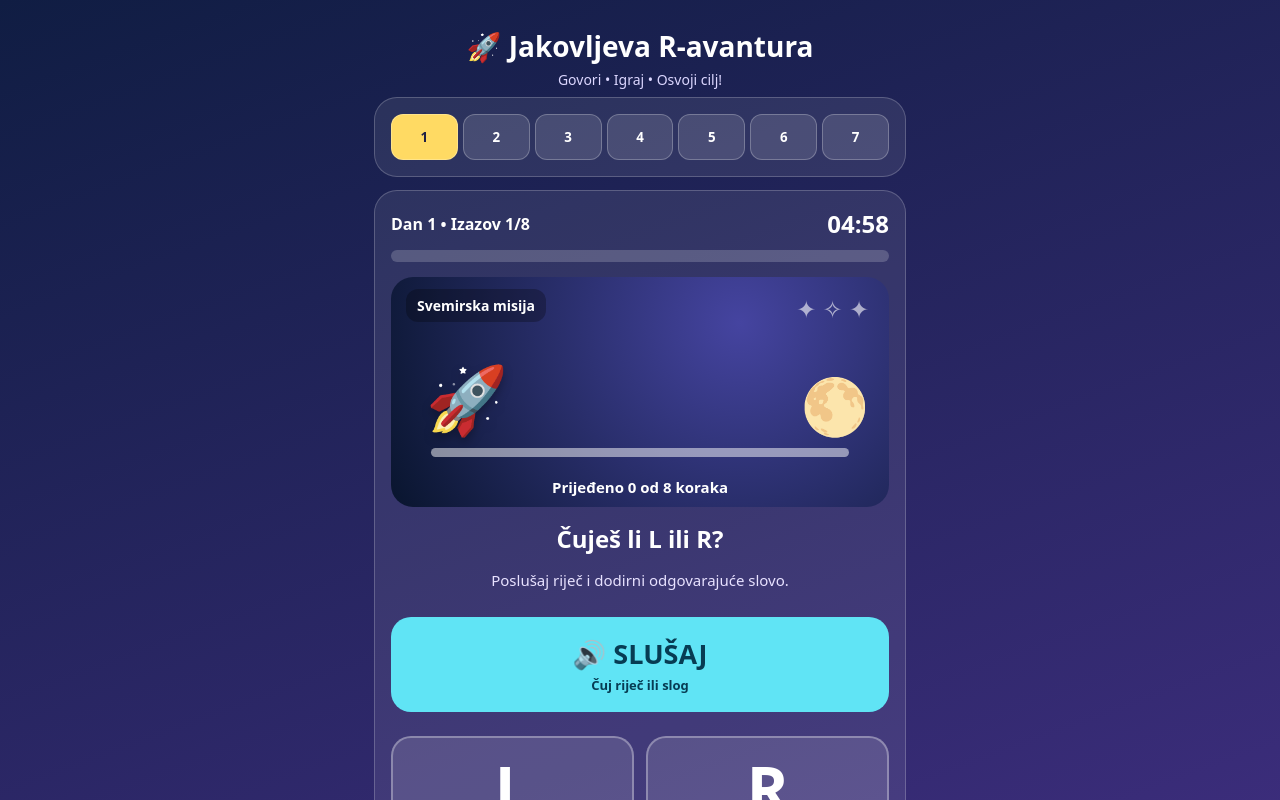
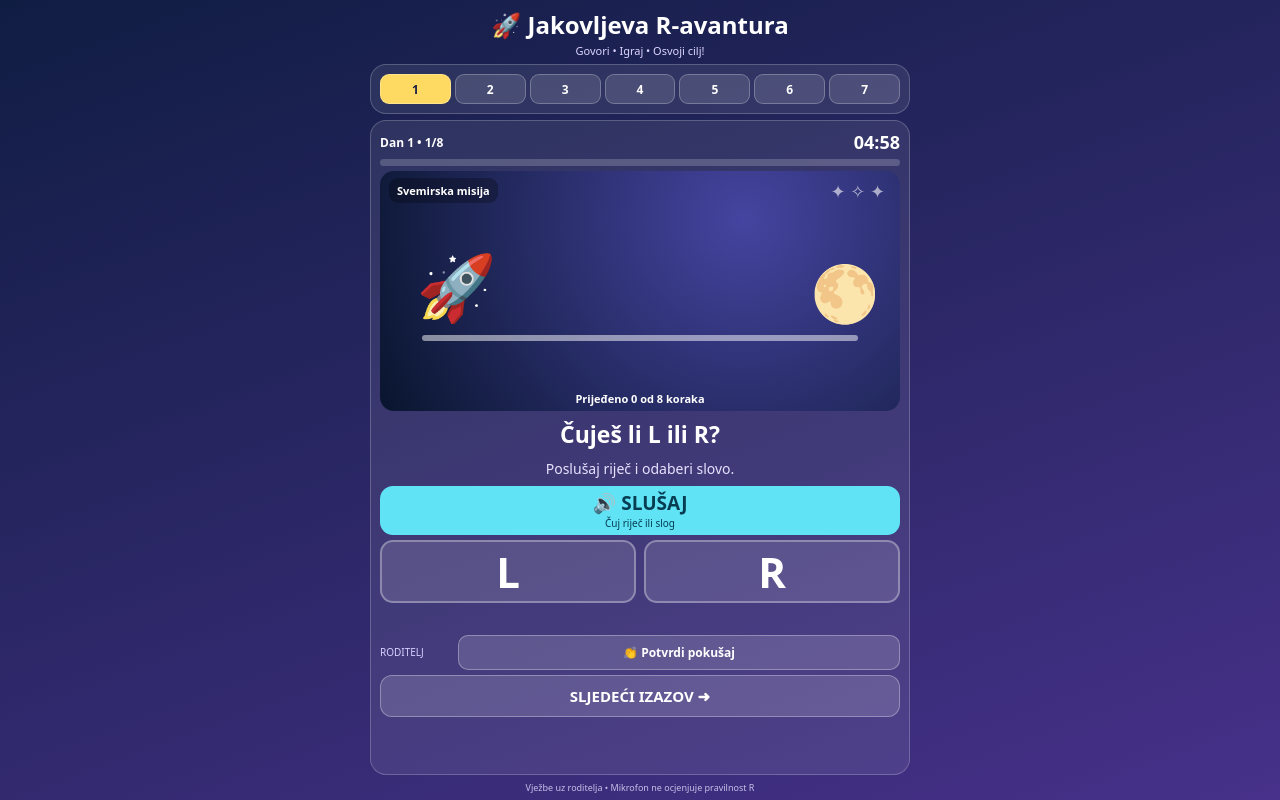
Before and after one commit to DedicLuka/R-avantura, a plain HTML site: page index.html in a window 1280 px wide. Both pictures are taken after a click on the button "▶ ZAPOČNI MISIJU". Shown: the top 800 px of the page. Drawn offline with Linux system fonts and the light colour scheme.

Commit message:
Update index.html

```diff
--- a/index.html
+++ b/index.html
@@ -14,9 +14,14 @@
  --pink:#ff88b8;
  --green:#5ce6a4;
 }
+html,body{
+ margin:0;
+ width:100%;
+ height:100%;
+ overflow:hidden;
+ overscroll-behavior:none;
+}
 body{
- margin:0;
- min-height:100dvh;
  background:linear-gradient(160deg,#101d43,#47318a);
  color:white;
  font-family:system-ui,-apple-system,sans-serif;
@@ -26,114 +31,117 @@ button{
  cursor:pointer;
  touch-action:manipulation;
 }
-button:disabled{opacity:.55;cursor:default}
+button:disabled{opacity:.55}
 .app{
+ width:100%;
  max-width:560px;
+ height:100dvh;
  margin:auto;
- padding:14px 14px 35px;
+ padding:
+ max(6px,env(safe-area-inset-top))
+ 10px
+ max(6px,env(safe-area-inset-bottom));
+ display:flex;
+ flex-direction:column;
+ gap:6px;
+ overflow:hidden;
 }
-header{text-align:center;padding:8px}
-h1{font-size:28px;margin:5px}
-.sub{font-size:14px;color:#dcd7ff}
+header{
+ text-align:center;
+ flex-shrink:0;
+}
+h1{
+ font-size:clamp(18px,4.8vw,24px);
+ margin:2px 0;
+}
+.sub{
+ font-size:11px;
+ color:#ddd5ff;
+}
 .panel{
  background:#ffffff15;
  border:1px solid #ffffff35;
- border-radius:23px;
- padding:16px;
- margin-bottom:13px;
+ border-radius:16px;
+ padding:9px;
+ min-height:0;
 }
 .days{
  display:grid;
  grid-template-columns:repeat(7,1fr);
- gap:5px;
+ gap:4px;
 }
 .day{
  background:#ffffff20;
  border:1px solid #ffffff40;
  color:white;
- border-radius:12px;
- min-height:46px;
+ border-radius:9px;
+ min-height:30px;
+ font-size:12px;
  font-weight:800;
 }
-.day.active{background:var(--gold);color:#202044}
+.day.active{
+ background:var(--gold);
+ color:#202044;
+}
 .day.done{border:2px solid var(--green)}
-.hero{text-align:center;font-size:70px;margin:12px}
-h2{text-align:center;font-size:23px}
+#home,#finish{
+ flex:1;
+ display:flex;
+ flex-direction:column;
+ align-items:center;
+ justify-content:center;
+ gap:12px;
+}
+.hero{
+ text-align:center;
+ font-size:clamp(55px,12vh,90px);
+}
+h2{
+ text-align:center;
+ font-size:22px;
+ margin:5px;
+}
 .help{
  text-align:center;
  color:#e8e2ff;
- line-height:1.45;
- font-size:15px;
+ line-height:1.25;
+ font-size:clamp(12px,2.8vw,14px);
+ margin:3px 0;
 }
 .primary{
  width:100%;
- min-height:60px;
+ min-height:48px;
  background:var(--gold);
  border:0;
- border-radius:17px;
+ border-radius:13px;
  color:#292044;
- font-size:19px;
- font-weight:900;
- padding:12px;
-}
-.listen{
- width:100%;
- min-height:95px;
- background:var(--cyan);
- color:#073c53;
- border:0;
- border-radius:20px;
- font-size:27px;
- font-weight:900;
- margin:10px 0;
-}
-.mic{
- width:100%;
- min-height:85px;
- background:var(--pink);
- color:#4b1640;
- border:0;
- border-radius:20px;
- font-size:24px;
- font-weight:900;
- margin:8px 0;
-}
-.small{display:block;font-size:13px;margin-top:4px}
-.options{
- display:grid;
- grid-template-columns:1fr 1fr;
- gap:12px;
- margin:14px 0;
-}
-.option{
- min-height:105px;
- border-radius:20px;
- background:#ffffff20;
- border:2px solid #ffffff50;
- color:white;
- font-size:64px;
+ font-size:17px;
  font-weight:900;
 }
-.option.correct{background:#20865c}
-.option.wrong{background:#963c62}
-.prompt{
- font-size:24px;
- text-align:center;
- font-weight:900;
- margin:12px 0;
+#game{
+ flex:1;
+ display:flex;
+ flex-direction:column;
+ gap:5px;
+ overflow:hidden;
 }
 .top{
  display:flex;
  justify-content:space-between;
  align-items:center;
- margin-bottom:10px;
+ flex-shrink:0;
+ font-size:12px;
 }
-.timer{font-size:24px;font-weight:900}
+.timer{
+ font-size:18px;
+ font-weight:900;
+}
 .progress{
- height:12px;
+ height:7px;
  background:#ffffff30;
  border-radius:20px;
  overflow:hidden;
+ flex-shrink:0;
 }
 .bar{
  height:100%;
@@ -143,10 +151,11 @@ h2{text-align:center;font-size:23px}
 }
 .world{
  position:relative;
- height:230px;
- margin:15px 0;
+ flex:1;
+ min-height:75px;
+ max-height:240px;
  overflow:hidden;
- border-radius:22px;
+ border-radius:14px;
  background:linear-gradient(#3471bf,#83c5ed);
 }
 .world.space{
@@ -162,111 +171,194 @@ h2{text-align:center;font-size:23px}
  background:linear-gradient(#79c9ee,#60aa77);
 }
 .world:before{
- content:"✦  ✧  ✦";
+ content:"✦ ✧ ✦";
  position:absolute;
- top:15px;
- right:20px;
- font-size:24px;
+ top:8px;
+ right:15px;
+ font-size:18px;
  opacity:.6;
 }
 .path{
  position:absolute;
  left:8%;
  right:8%;
- bottom:50px;
- height:9px;
+ bottom:29%;
+ height:6px;
  background:#ffffff80;
  border-radius:20px;
 }
 .actor{
  position:absolute;
  left:7%;
- bottom:65px;
- font-size:66px;
+ bottom:34%;
+ font-size:clamp(35px,8vh,65px);
  transition:left .65s ease;
  z-index:2;
- filter:drop-shadow(0 5px 5px #0004);
 }
 .goal{
  position:absolute;
  right:4%;
- bottom:65px;
- font-size:55px;
+ bottom:34%;
+ font-size:clamp(32px,7vh,55px);
 }
 .worldLabel{
  position:absolute;
- top:12px;
- left:15px;
- font-size:14px;
+ top:7px;
+ left:9px;
+ font-size:11px;
  font-weight:800;
  background:#0004;
- border-radius:12px;
- padding:7px 11px;
+ border-radius:9px;
+ padding:5px 8px;
 }
 .stepText{
  position:absolute;
- bottom:10px;
+ bottom:5px;
  left:0;
  width:100%;
  text-align:center;
- font-size:15px;
+ font-size:11px;
  font-weight:800;
 }
+.prompt{
+ font-size:clamp(17px,4.5vw,23px);
+ text-align:center;
+ font-weight:900;
+ margin:2px 0;
+ flex-shrink:0;
+}
+.listen{
+ width:100%;
+ min-height:49px;
+ background:var(--cyan);
+ color:#073c53;
+ border:0;
+ border-radius:13px;
+ font-size:19px;
+ font-weight:900;
+ flex-shrink:0;
+}
+.mic{
+ width:100%;
+ min-height:51px;
+ background:var(--pink);
+ color:#4b1640;
+ border:0;
+ border-radius:13px;
+ font-size:19px;
+ font-weight:900;
+ flex-shrink:0;
+}
+.small{
+ display:block;
+ font-size:10px;
+ font-weight:500;
+}
+.options{
+ display:grid;
+ grid-template-columns:1fr 1fr;
+ gap:8px;
+ flex-shrink:0;
+}
+.options:empty{display:none}
+.option{
+ min-height:62px;
+ border-radius:13px;
+ background:#ffffff20;
+ border:2px solid #ffffff50;
+ color:white;
+ font-size:42px;
+ font-weight:900;
+}
+.option.correct{background:#20865c}
+.option.wrong{background:#963c62}
 .feedback{
  text-align:center;
- min-height:45px;
- font-size:19px;
+ min-height:22px;
+ font-size:clamp(12px,3vw,15px);
  font-weight:800;
- margin:12px 0;
+ flex-shrink:0;
 }
 .parent{
- background:#ffffff12;
- border-radius:16px;
- padding:10px;
- margin:12px 0;
+ display:flex;
+ gap:6px;
+ align-items:center;
+ flex-shrink:0;
 }
 .parentTitle{
- font-size:12px;
+ font-size:10px;
  color:#d8d0ff;
- text-align:center;
- margin-bottom:8px;
+ width:72px;
 }
 .parent button{
- width:100%;
+ flex:1;
  background:#ffffff25;
  border:1px solid #ffffff50;
  color:white;
- padding:13px;
- border-radius:13px;
- font-size:16px;
+ padding:8px 5px;
+ border-radius:10px;
+ font-size:12px;
  font-weight:800;
 }
 .next{
  width:100%;
+ min-height:42px;
  background:#ffffff25;
  border:1px solid #ffffff50;
  color:white;
- border-radius:15px;
- padding:15px;
- font-size:17px;
+ border-radius:12px;
+ font-size:15px;
  font-weight:800;
+ flex-shrink:0;
 }
-.stars{text-align:center;font-size:36px}
+.stars{
+ text-align:center;
+ font-size:30px;
+}
 .hidden{display:none!important}
 .footer{
  text-align:center;
- font-size:12px;
+ font-size:9px;
  color:#c8c0e8;
- margin-top:15px;
+ flex-shrink:0;
 }
 @keyframes celebrate{
  0%,100%{transform:scale(1)}
- 50%{transform:scale(1.22) rotate(-7deg)}
+ 50%{transform:scale(1.2) rotate(-7deg)}
 }
 .celebrate{animation:celebrate .5s}
+
+/* Mali iPhone zasloni */
+@media(max-height:750px){
+ .app{gap:4px}
+ .panel{padding:6px}
+ .day{min-height:26px}
+ .world{min-height:60px}
+ .listen{min-height:43px}
+ .mic{min-height:44px}
+ .option{min-height:52px;font-size:35px}
+ .next{min-height:37px}
+ .help{font-size:11px}
+ .parent button{padding:6px 4px}
+}
+/* Vrlo niski zasloni ili landscape */
+@media(max-height:560px){
+ header .sub,.footer,#help{display:none}
+ h1{font-size:17px}
+ .world{min-height:45px}
+ .actor{font-size:34px}
+ .goal{font-size:30px}
+ .listen,.mic{min-height:35px;font-size:15px}
+ .small{display:none}
+ .option{min-height:36px;font-size:26px}
+ .next{min-height:32px}
+ .parent button{padding:4px}
+ .feedback{min-height:16px}
+}
 </style>
 </head>
 <body>
+
 <div class="app">
 
 <header>
@@ -283,7 +375,6 @@ h2{text-align:center;font-size:23px}
 <h2 id="homeTitle"></h2>
 <p id="homeDesc" class="help"></p>
 <div id="homeStars" class="stars"></div>
-<p class="help">Jakove, spreman za novu misiju?</p>
 <button class="primary" onclick="startGame()">
 ▶ ZAPOČNI MISIJU
 </button>
@@ -294,7 +385,10 @@ h2{text-align:center;font-size:23px}
 <strong id="mission"></strong>
 <div class="timer" id="timer">05:00</div>
 </div>
-<div class="progress"><div id="bar" class="bar"></div></div>
+
+<div class="progress">
+<div id="bar" class="bar"></div>
+</div>
 
 <div id="world" class="world">
 <div id="worldLabel" class="worldLabel"></div>
@@ -322,9 +416,9 @@ h2{text-align:center;font-size:23px}
 <div id="feedback" class="feedback"></div>
 
 <div class="parent">
-<div class="parentTitle">RODITELJSKA POTVRDA</div>
+<div class="parentTitle">RODITELJ</div>
 <button onclick="parentConfirm()">
-👏 Potvrdi Jakovljev pokušaj
+👏 Potvrdi pokušaj
 </button>
 </div>
 
@@ -344,7 +438,7 @@ NASTAVI AVANTURU
 </section>
 
 <div class="footer">
-Igra uz roditelja • Mikrofon ne procjenjuje pravilnost glasa R
+Vježbe uz roditelja • Mikrofon ne ocjenjuje pravilnost R
 </div>
 </div>
 
@@ -358,52 +452,17 @@ const praise=[
 "Fenomenalno, Jakove! Još malo!",
 "Super pokušaj, Jakove!",
 "Jakove, osvojio si novu zvjezdicu!",
-"Bravo, Jakove! Uspio si pomaknuti svog junaka!"
+"Bravo, Jakove! Uspio si!"
 ];
 
 const days=[
-{
-title:"Svemirska misija",
-emoji:"🚀",
-desc:"Izgovaraj slogove i poleti do Mjeseca!",
-actor:"🚀",goal:"🌕",world:"space"
-},
-{
-title:"Utrka automobila",
-emoji:"🏎️",
-desc:"Svaki slog pomiče automobil prema cilju.",
-actor:"🏎️",goal:"🏁",world:"roadworld"
-},
-{
-title:"Putovanje vlakom",
-emoji:"🚂",
-desc:"Pokreni vlak govornim zadacima.",
-actor:"🚂",goal:"🏰",world:"forest"
-},
-{
-title:"Potraga za blagom",
-emoji:"🤿",
-desc:"Zaroni i pronađi skriveno blago.",
-actor:"🤿",goal:"💎",world:"ocean"
-},
-{
-title:"Šumska avantura",
-emoji:"🦊",
-desc:"Pronađi put kroz čarobnu šumu.",
-actor:"🦊",goal:"🏡",world:"forest"
-},
-{
-title:"Velika utrka",
-emoji:"🏎️",
-desc:"Pobijedi u utrci izgovaranjem slogova.",
-actor:"🏎️",goal:"🏆",world:"roadworld"
-},
-{
-title:"Završna misija",
-emoji:"🚀",
-desc:"Pokaži sve što si naučio!",
-actor:"🚀",goal:"🏆",world:"space"
-}
+{title:"Svemirska misija",emoji:"🚀",desc:"Izgovaraj slogove i poleti do Mjeseca!",actor:"🚀",goal:"🌕",world:"space"},
+{title:"Utrka automobila",emoji:"🏎️",desc:"Svaki slog pomiče automobil prema cilju.",actor:"🏎️",goal:"🏁",world:"roadworld"},
+{title:"Putovanje vlakom",emoji:"🚂",desc:"Pokreni vlak govornim zadacima.",actor:"🚂",goal:"🏰",world:"forest"},
+{title:"Potraga za blagom",emoji:"🤿",desc:"Zaroni i pronađi skriveno blago.",actor:"🤿",goal:"💎",world:"ocean"},
+{title:"Šumska avantura",emoji:"🦊",desc:"Pronađi put kroz čarobnu šumu.",actor:"🦊",goal:"🏡",world:"forest"},
+{title:"Velika utrka",emoji:"🏎️",desc:"Pobijedi u utrci izgovaranjem slogova.",actor:"🏎️",goal:"🏆",world:"roadworld"},
+{title:"Završna misija",emoji:"🚀",desc:"Pokaži sve što si naučio!",actor:"🚀",goal:"🏆",world:"space"}
 ];
 
 const syllables=[
@@ -428,15 +487,10 @@ const words=[
 
 let day=Number(localStorage.getItem("jakov_game_day")||0);
 let done=JSON.parse(localStorage.getItem("jakov_game_done")||"[]");
-let task=0;
-let progress=0;
-let seconds=300;
-let ticker=null;
-let recognition=null;
-let listening=false;
-let current=null;
-let taskCompleted=false;
-let speechToken=0;
+let task=0,progress=0,seconds=300,ticker=null;
+let recognition=null,listening=false,current=null;
+let taskCompleted=false,speechToken=0;
+let ending=false;
 
 function say(text){
 if(!("speechSynthesis" in window))return;
@@ -476,18 +530,14 @@ $("home").classList.remove("hidden");
 $("game").classList.add("hidden");
 $("finish").classList.add("hidden");
 $("homeEmoji").textContent=days[day].emoji;
-$("homeTitle").textContent=
-"Dan "+(day+1)+": "+days[day].title;
+$("homeTitle").textContent="Dan "+(day+1)+": "+days[day].title;
 $("homeDesc").textContent=days[day].desc;
-$("homeStars").textContent=
-done.includes(day)?"⭐⭐⭐":"☆☆☆";
+$("homeStars").textContent=done.includes(day)?"⭐⭐⭐":"☆☆☆";
 drawDays();
 }
 
 function startGame(){
-task=0;
-progress=0;
-seconds=300;
+task=0;progress=0;seconds=300;ending=false;
 $("timer").textContent="05:00";
 $("home").classList.add("hidden");
 $("finish").classList.add("hidden");
@@ -514,30 +564,16 @@ return"word";
 function getTask(){
 const type=taskType();
 if(type==="listen"||type==="word"){
-return{
-type,
-...words[(task+day*3)%words.length]
-};
+return{type,...words[(task+day*3)%words.length]};
 }
 if(type==="syllable"){
-return{
-type,
-word:syllables[(task+day*2)%syllables.length]
-};
+return{type,word:syllables[(task+day*2)%syllables.length]};
 }
 const sequences=[
-"DA DA DA",
-"DE DE DE",
-"TA DA",
-"TE DE",
-"DI DI DI",
-"LA LA LA",
-"RA RA RA"
+"DA DA DA","DE DE DE","TA DA",
+"TE DE","DI DI DI","LA LA LA","RA RA RA"
 ];
-return{
-type,
-word:sequences[(task+day)%sequences.length]
-};
+return{type,word:sequences[(task+day)%sequences.length]};
 }
 
 function showTask(){
@@ -546,8 +582,7 @@ current=getTask();
 $("feedback").textContent="";
 $("options").innerHTML="";
 $("bar").style.width=(progress/8*100)+"%";
-$("mission").textContent=
-"Dan "+(day+1)+" • Izazov "+(task+1)+"/8";
+$("mission").textContent="Dan "+(day+1)+" • "+(task+1)+"/8";
 
 const d=days[day];
 $("world").className="world "+d.world;
@@ -561,25 +596,21 @@ $("micBtn").classList.remove("hidden");
 
 if(current.type==="listen"){
 $("prompt").textContent="Čuješ li L ili R?";
-$("help").textContent=
-"Poslušaj riječ i dodirni odgovarajuće slovo.";
+$("help").textContent="Poslušaj riječ i odaberi slovo.";
 $("micBtn").classList.add("hidden");
 makeLetterOptions();
 }
 if(current.type==="syllable"){
 $("prompt").textContent=current.word;
-$("help").textContent=
-"Poslušaj slog, izgovori ga i pomakni junaka!";
+$("help").textContent="Poslušaj i ponovi slog.";
 }
 if(current.type==="sequence"){
 $("prompt").textContent=current.word;
-$("help").textContent=
-"Ponovi niz slogova kao pravi govorni majstor!";
+$("help").textContent="Ponovi niz slogova.";
 }
 if(current.type==="word"){
 $("prompt").textContent=current.word;
-$("help").textContent=
-"Poslušaj riječ i pokušaj je izgovoriti.";
+$("help").textContent="Poslušaj i izgovori riječ.";
 }
 }
 
@@ -595,8 +626,7 @@ b.classList.add("correct");
 completeTask();
 }else{
 b.classList.add("wrong");
-$("feedback").textContent=
-"Poslušaj još jednom, Jakove!";
+$("feedback").textContent="Poslušaj još jednom, Jakove!";
 say("Poslušaj još jednom, Jakove!");
 }
 };
@@ -605,19 +635,17 @@ $("options").appendChild(b);
 }
 
 function listen(){
-if(!current)return;
-say(current.word.toLowerCase());
+if(current)say(current.word.toLowerCase());
 }
 
 function updateActor(){
 const pct=Math.min(progress/8,1);
 $("actor").style.left=(7+pct*65)+"%";
-$("stepText").textContent=
-"Prijeđeno "+progress+" od 8 koraka";
+$("stepText").textContent="Prijeđeno "+progress+" od 8 koraka";
 }
 
 function completeTask(){
-if(taskCompleted)return;
+if(taskCompleted||ending)return;
 taskCompleted=true;
 progress=Math.min(progress+1,8);
 updateActor();
@@ -627,7 +655,8 @@ void $("actor").offsetWidth;
 $("actor").classList.add("celebrate");
 randomPraise();
 if(progress>=8){
-setTimeout(endGame,1800);
+ending=true;
+setTimeout(endGame,1700);
 }
 }
 
@@ -636,6 +665,7 @@ completeTask();
 }
 
 function stopRecognition(){
+speechToken++;
 if(recognition){
 try{recognition.abort()}catch(e){}
 recognition=null;
@@ -646,15 +676,12 @@ $("micBtn").disabled=false;
 
 function recordSpeech(){
 if(listening||taskCompleted)return;
-const SR=window.SpeechRecognition||
-window.webkitSpeechRecognition;
-
+const SR=window.SpeechRecognition||window.webkitSpeechRecognition;
 if(!SR){
 $("feedback").textContent=
-"Prepoznavanje govora nije dostupno. Roditelj može potvrditi pokušaj.";
+"Prepoznavanje nije dostupno. Roditelj može potvrditi pokušaj.";
 return;
 }
-
 speechSynthesis.cancel();
 stopRecognition();
 const token=++speechToken;
@@ -663,38 +690,31 @@ recognition=rec;
 rec.lang="hr-HR";
 rec.interimResults=false;
 rec.maxAlternatives=1;
-rec.continuous=false;
 listening=true;
 $("micBtn").disabled=true;
 $("feedback").textContent="🎤 Jakove, slušam te!";
-
 rec.onresult=e=>{
 if(token!==speechToken)return;
 const heard=e.results[0][0].transcript;
-$("feedback").textContent=
-"Čuo sam: "+heard;
+$("feedback").textContent="Čuo sam: "+heard;
 completeTask();
 };
-
 rec.onerror=e=>{
 if(token!==speechToken)return;
 $("feedback").textContent=
 "Nisam dobro čuo. Pokušaj ponovno ili pozovi roditelja.";
 };
-
 rec.onend=()=>{
 if(token!==speechToken)return;
 listening=false;
 $("micBtn").disabled=false;
 recognition=null;
 };
-
 try{rec.start()}
 catch(e){
 listening=false;
 $("micBtn").disabled=false;
-$("feedback").textContent=
-"Mikrofon se nije mogao pokrenuti.";
+$("feedback").textContent="Mikrofon se nije mogao pokrenuti.";
 }
 }
 
@@ -702,8 +722,7 @@ function nextTask(){
 stopRecognition();
 if(progress>=8){endGame();return}
 if(!taskCompleted){
-$("feedback").textContent=
-"Prvo pokušaj riješiti izazov, Jakove!";
+$("feedback").textContent="Prvo pokušaj riješiti izazov, Jakove!";
 return;
 }
 task++;
```
